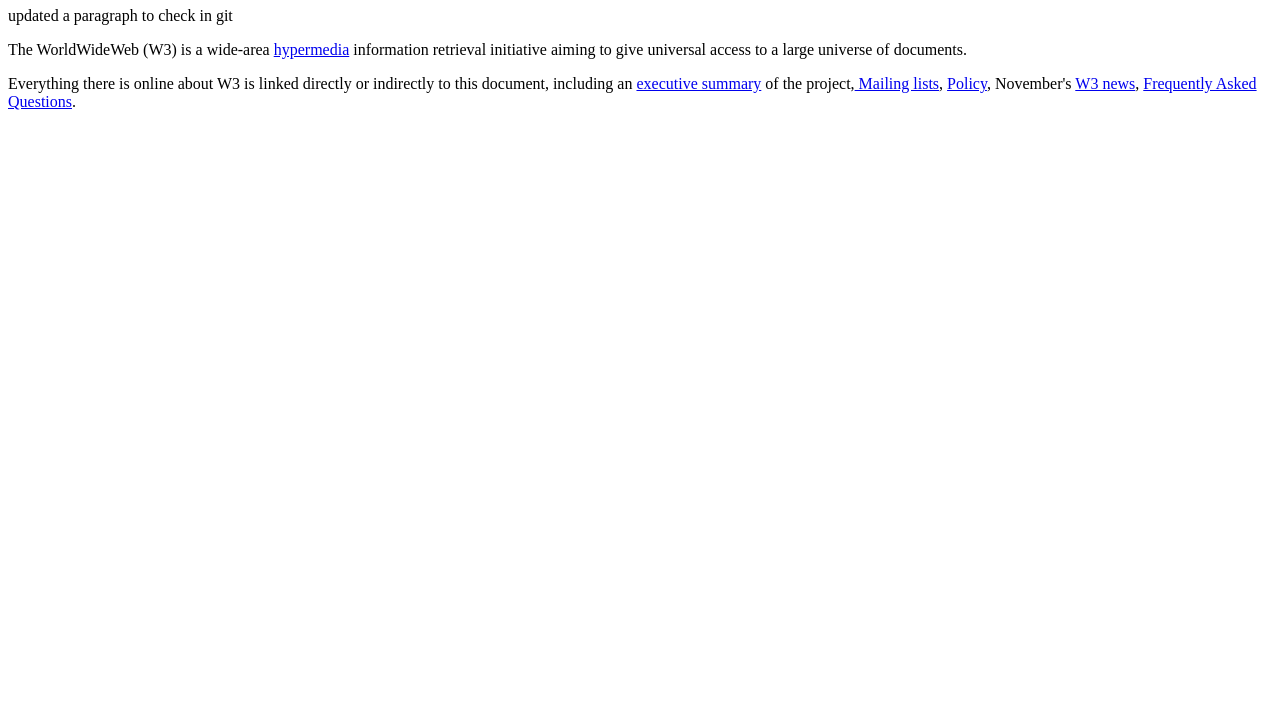
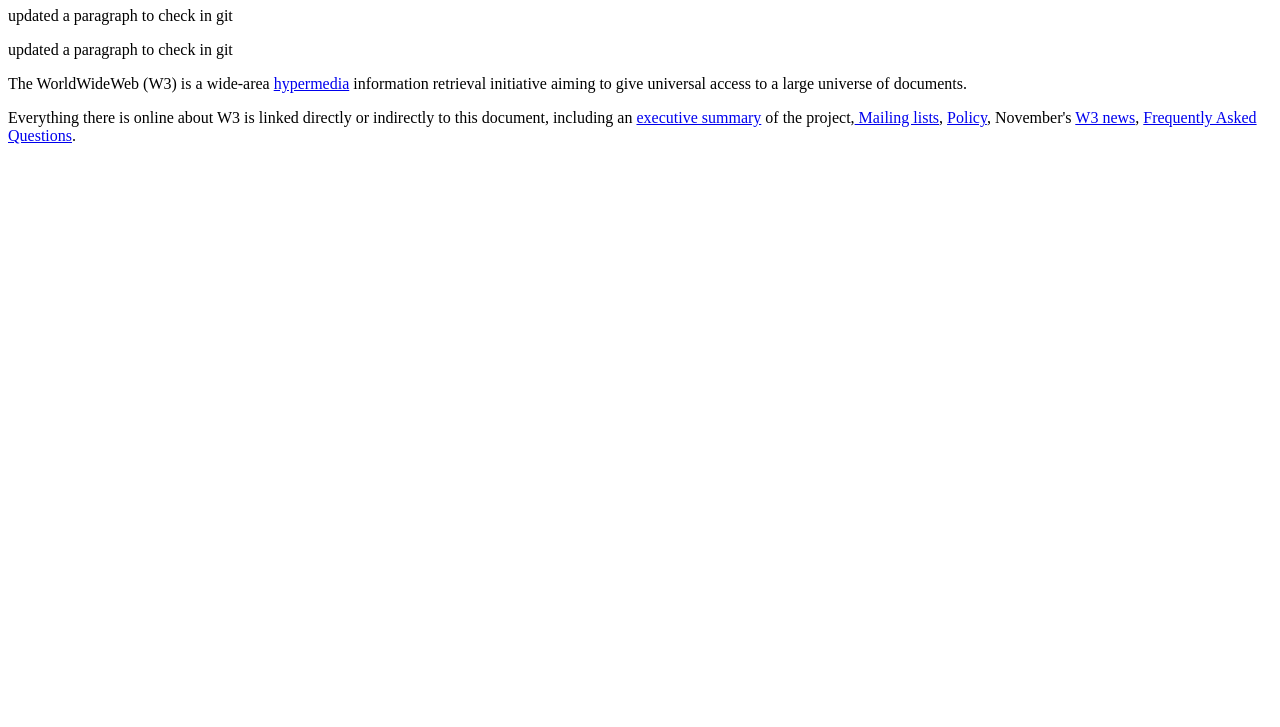
Before and after one commit to Mohithpractice/Novproject, a plain HTML site: page index.html in a window 1280 px wide. Shown: the part 73-800 px from the top of the page. Drawn offline with Linux system fonts and the light colour scheme.

Commit message:
projectuploadtogit

```diff
--- a/index.html
+++ b/index.html
@@ -8,6 +8,7 @@
 <body>
     <h1> World wide web</h1>
 <P>updated a paragraph to check in git</P>
+<p> updated a paragraph to check in git</p>
 
 <p> The WorldWideWeb (W3) is a wide-area <a target ="_blank" href="https://info.cern.ch/hypertext/WWW/WhatIs.html">hypermedia</a> information retrieval initiative aiming to give universal access to a large universe of documents. </a> </p>
 <p>Everything there is online about W3 is linked directly or indirectly to this document, including an <a target ="_blank" href ="https://info.cern.ch/hypertext/WWW/Summary.html">executive summary</a> of the project,<a target="_blank" href ="https://info.cern.ch/hypertext/WWW/Administration/Mailing/Overview.html"> Mailing lists</a>, <a href = "https://info.cern.ch/hypertext/WWW/Policy.html">Policy</a>, November's <a href="https://info.cern.ch/hypertext/WWW/News/9211.html">W3 news</a>, <a href="https://info.cern.ch/hypertext/WWW/FAQ/List.html">Frequently Asked Questions</a>.</p>
```
